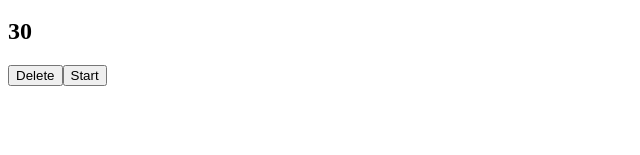
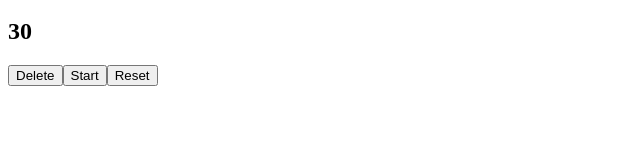
Before and after one commit to riccardopdev/countdown-timers-app, a React (Vite) app: page / in a window 1280 px wide. Shown: the part 137-292 px from the top of the page, without its empty margins (0-640 px from the left). Built offline with nearby package versions, Linux system fonts and the light colour scheme.

Commit message:
TimerControls: created separate button to reset timer

```diff
--- a/src/components/TimerControls.tsx
+++ b/src/components/TimerControls.tsx
@@ -44,11 +44,6 @@ const TimerControls = ({ timerId }: TimerControlsProps) => {
       controlText = 'Pause';
       controlCallback = pauseTimer;
     }
-
-    if (thisTimer.completed) {
-      controlText = 'Reset';
-      controlCallback = resetTimer;
-    }
   };
 
   setControlProps();
@@ -57,6 +52,7 @@ const TimerControls = ({ timerId }: TimerControlsProps) => {
     <div>
       <button onClick={deleteTimer}>Delete</button>
       <button onClick={controlCallback}>{controlText}</button>
+      <button onClick={resetTimer}>Reset</button>
     </div>
   );
 };
```
